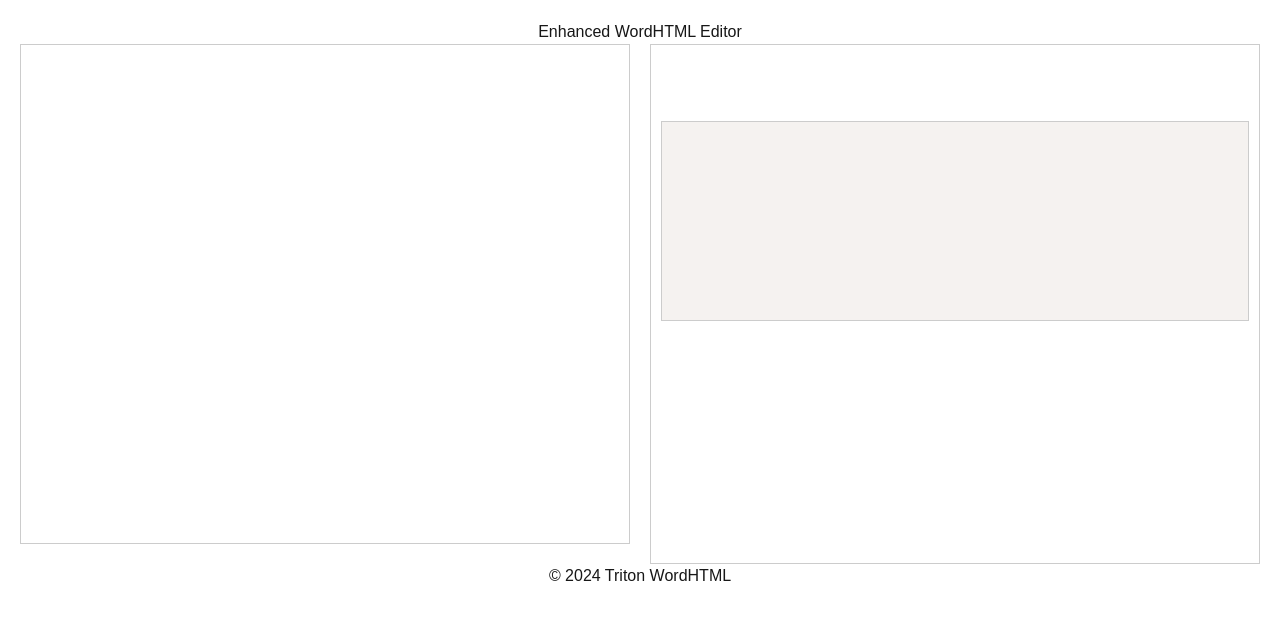
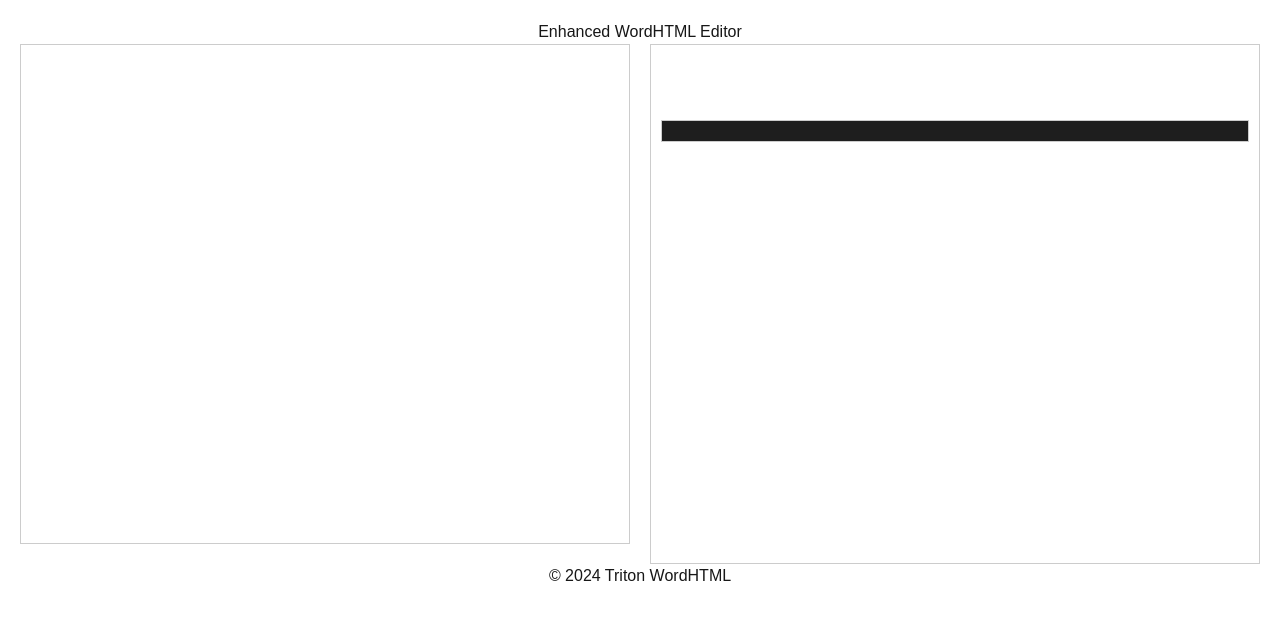
Before and after one commit to midth002/triton-enhanced-word-to-html, a Next.js app: page / in a window 1280 px wide. Shown: the top 620 px of the page. Built offline with nearby package versions, Linux system fonts and the light colour scheme.

Commit message:
Bug Fix: Some reason SSR for Prismjs is impossible so I configured to use react-syntax-highlighter instead which supports ssr out of the box

```diff
--- a/app/page.js
+++ b/app/page.js
@@ -1,22 +1,15 @@
 'use client';
 
 import React, { useState, useRef, useEffect } from "react";
-import Prism from "prismjs";
-import "prismjs/themes/prism.css"; // Import Prism.js CSS theme
+import { Prism as SyntaxHighlighter } from "react-syntax-highlighter";
+import { vscDarkPlus } from "react-syntax-highlighter/dist/esm/styles/prism"; // Import a Prism-like theme
 import { toast, ToastContainer } from "react-toastify";
 import { cleanHTML } from "./utils"; // Adjust the path to your cleanHTML utility
-import { CodeBlock } from "./codeBlock";
 import { prettifyHTML } from "./prettifyHTML";
 
 export default function Home() {
   const [content, setContent] = useState(""); // State for cleaned HTML content
   const editorRef = useRef(null); // Reference for the contentEditable editor
-  const previewRef = useRef(null); // Reference for the HTML preview
-
-  useEffect(() => {
-    Prism.highlightAll();
-  }, []);
-
 
   // Function to handle text formatting
   const formatText = (command) => {
@@ -28,7 +21,7 @@ export default function Home() {
   const handleInput = (e) => {
     const rawHtml = e.currentTarget.innerHTML; // Get raw HTML from the editor
     const cleanedHtml = cleanHTML(rawHtml); // Clean the HTML using cleanHTML
-    const prettyHtml = prettifyHTML(cleanedHtml); // prettify the HTML
+    const prettyHtml = prettifyHTML(cleanedHtml); // Prettify the HTML
     setContent(prettyHtml); // Update the state with cleaned HTML
   };
 
@@ -50,21 +43,15 @@ export default function Home() {
         e.preventDefault();
         const selection = window.getSelection();
         const range = document.createRange();
-        range.selectNodeContents(previewRef.current);
+        range.selectNodeContents(editorRef.current);
         selection.removeAllRanges();
         selection.addRange(range);
       }
-
     };
 
     document.addEventListener("keydown", handleKeyDown);
     return () => document.removeEventListener("keydown", handleKeyDown);
   }, []);
-
-  // Re-highlight syntax whenever content updates
-  useEffect(() => {
-    Prism.highlightAll();
-  }, [content]);
 
   return (
     <div className="app-container mx-auto box-border">
@@ -98,18 +85,18 @@ export default function Home() {
           <button onClick={handleCopy} style={{ marginBottom: "10px" }}>
             Copy HTML
           </button>
-          <pre
-            className="language-html"
-            ref={previewRef}
-            style={{
+          <SyntaxHighlighter
+            language="html"
+            style={vscDarkPlus}
+            customStyle={{
               border: "1px solid #ccc",
               padding: "10px",
               whiteSpace: "pre-wrap", // Ensures the code wraps properly
               wordWrap: "break-word", // Ensures long words wrap
             }}
           >
-            <code className="language-html">{content}</code>
-          </pre>
+            {content}
+          </SyntaxHighlighter>
         </div>
       </div>
 
--- a/app/prettifyHTML.js
+++ b/app/prettifyHTML.js
@@ -2,34 +2,45 @@ export const prettifyHTML = (html) => {
   const tempDiv = document.createElement("div");
   tempDiv.innerHTML = html.trim();
 
-    // Helper function to remove empty elements
+  const validateTabindex = (node) => {
+    const focusableElements = ["a", "button", "input", "textarea", "select"];
+    if (node.hasAttribute("tabindex") && !focusableElements.includes(node.tagName.toLowerCase())) {
+      console.warn(`Invalid tabindex attribute on <${node.tagName.toLowerCase()}>. Removing.`);
+      node.removeAttribute("tabindex");
+    }
+  };
+
   const removeEmptyTags = (node) => {
     Array.from(node.childNodes).forEach((child) => {
       if (
         child.nodeType === Node.ELEMENT_NODE &&
         !child.textContent.trim() &&
-          !child.childNodes.length // Check if the element is empty
+        !child.childNodes.length
       ) {
-          child.remove(); // Remove the empty element
+        child.remove();
       } else if (child.nodeType === Node.ELEMENT_NODE) {
-          removeEmptyTags(child); // Recursively check child nodes
+        validateTabindex(child); // Validate tabindex
+        removeEmptyTags(child);
       }
     });
   };
 
-    // Helper function to add comments above the <title> tag
   const addTitleComment = (node) => {
-      let titleElement = node.querySelectorAll("title");
-        titleElement.forEach((title) => {
-                const comment = document.createComment(` ============================================ -->
-  <!--  ${title.textContent}  -->
-  <!-- ============================================ `);
-                node.insertBefore(comment, title); // Add comment above the <title> tag
-        })
-
+    const titleElements = node.querySelectorAll("title");
+    titleElements.forEach((title) => {
+      const structuredComment = `
+============================================
+  ${title.textContent.trim()}
+============================================`;
+      const comment = document.createComment(structuredComment);
+      try {
+        node.insertBefore(comment, title);
+      } catch (error) {
+        console.error("Error inserting comment:", error);
+      }
+    });
   };
 
-    // Remove empty tags and add title comment
   removeEmptyTags(tempDiv);
   addTitleComment(tempDiv);
 
@@ -38,6 +49,7 @@ export const prettifyHTML = (html) => {
     let result = "";
 
     if (node.nodeType === Node.ELEMENT_NODE) {
+      validateTabindex(node); // Validate tabindex here as well
       result += `${indent}<${node.tagName.toLowerCase()}`;
       for (const attr of node.attributes) {
         result += ` ${attr.name}="${attr.value}"`;
@@ -46,7 +58,7 @@ export const prettifyHTML = (html) => {
     } else if (node.nodeType === Node.TEXT_NODE && node.textContent.trim()) {
       result += `${indent}${node.textContent.trim()}`;
     } else if (node.nodeType === Node.COMMENT_NODE) {
-        result += `${indent}<!--${node.data}-->`;
+      result += `${indent}<!--${node.data.trim()}-->`;
     }
 
     if (node.childNodes.length) {
--- a/package.json
+++ b/package.json
@@ -16,6 +16,7 @@
     "prismjs": "^1.29.0",
     "react": "^19.0.0",
     "react-dom": "^19.0.0",
+    "react-syntax-highlighter": "^15.6.1",
     "react-toastify": "^11.0.2"
   },
   "devDependencies": {
```
Also changed, not shown: 1 other file (tests, documents, lock files or other folders). Lines whose indentation alone changed are shown as unchanged.
